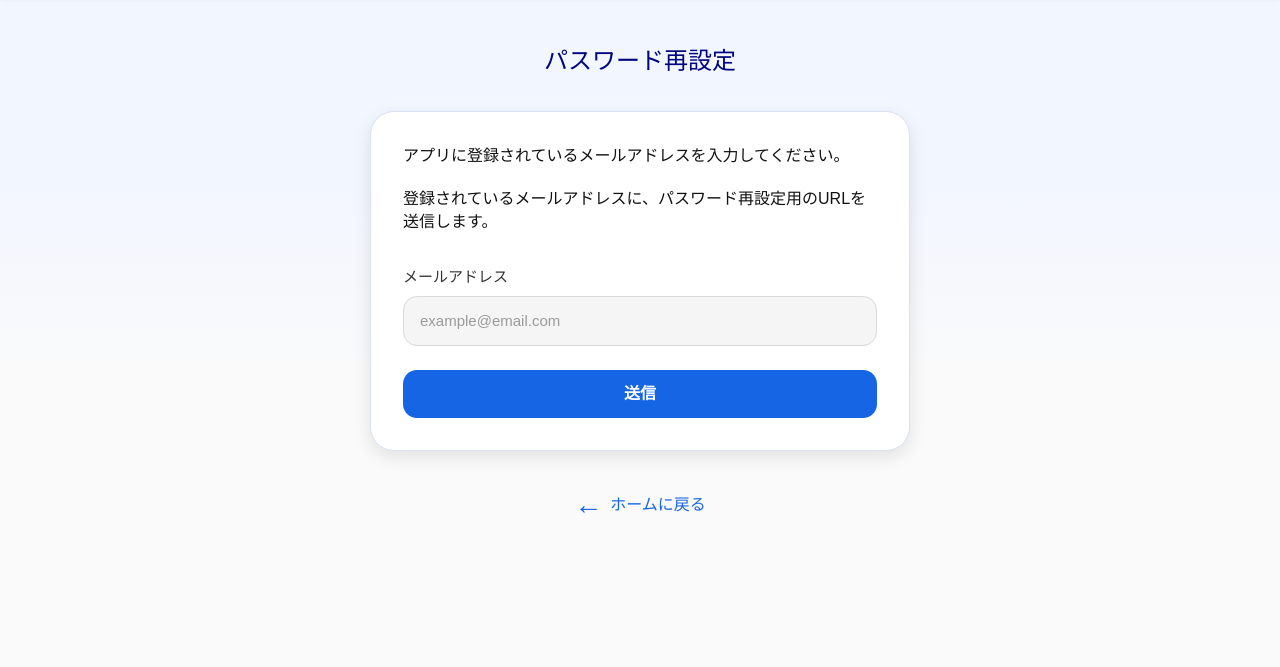
After one commit to naoki-atjp/books-review-app, a Django app: page /users/password-reset/ in a window 1280 px wide. The commit adds this page. Shown: the part 133-800 px from the top of the page. Run offline with Django 4.2, Linux system fonts and the light colour scheme; some libraries are stand-ins or nearby versions.

Commit message:
パスワード忘れた時のUI作成

```diff
--- a/src/sample/templates/common/header.html
+++ b/src/sample/templates/common/header.html
@@ -2,7 +2,7 @@
 
 <header class="bg-customWhite shadow-md py-4">
   <div class="container flex justify-between items-center">
-    <a href="#">
+    <a href="{% url 'home' %}">
       <img src="{% static 'img/logo.svg' %}" class="w-32" />
     </a>
 
@@ -45,8 +45,11 @@
 
       <!-- ログイン前 -->
       {% else %}
-      <a href="{% url 'users:signup' %}" class="hover:underline">新規登録</a>
-      <a href="{% url 'login' %}" class="hover:underline">ログイン</a>
+      <a href="{% url 'login' %}" class="px-2 py-1 text-[16px] font-medium text-[#111111] hover:underline">ログイン</a>
+      <a href="{% url 'users:signup' %}"
+        class="rounded-[14px] border border-[#1565E5] px-6 py-3 text-[16px] font-bold text-[#1565E5] transition hover:bg-[#F7FAFF]">
+        新規登録
+      </a>
       {% endif %}
     </nav>
   </div>
--- a/src/sample/templates/registration/login.html
+++ b/src/sample/templates/registration/login.html
@@ -49,7 +49,7 @@
       </div>
 
       <div class="mb-6">
-        <a href="#" class="text-[13px] font-medium text-[#1565E5] hover:underline">
+        <a href="{% url 'users:password_reset_request' %}" class="text-[13px] font-medium text-[#1565E5] hover:underline">
           パスワードを忘れた場合
         </a>
       </div>
--- /dev/null
+++ b/src/sample/templates/registration/password_reset_request.html
@@ -0,0 +1,38 @@
+{% extends "base.html" %}
+{% load static %}
+{% block page_content %}
+<div class="wrapper max-w-[540px] pt-12 mb-8">
+  <div class="mb-8 text-center">
+    <h1 class="text-[24px] font-medium text-[#000480]">パスワード再設定</h1>
+  </div>
+
+  <div class="rounded-[24px] border border-[#D9E2F2] bg-white px-6 py-7 shadow-[0_6px_18px_rgba(0,0,0,0.1)] md:px-8 md:py-8">
+    <form>
+      <div class="mb-8 text-[16px] leading-[1.45] text-[#111111]">
+        <p>アプリに登録されているメールアドレスを入力してください。</p>
+        <p class="mt-5">登録されているメールアドレスに、パスワード再設定用のURLを送信します。</p>
+      </div>
+
+      <div class="mb-6">
+        <label for="id_email" class="mb-2 block text-[15px] font-medium text-[#333333]">
+          メールアドレス
+        </label>
+        <input type="email" id="id_email" name="email" placeholder="example@email.com"
+          class="w-full rounded-[14px] border border-[#D9D9D9] bg-[#F5F5F5] px-4 py-3 text-[15px] text-[#333333] placeholder:text-[#9A9A9A] outline-none transition focus:border-[#1565E5] focus:bg-white" />
+      </div>
+
+      <button type="button"
+        class="flex w-full items-center justify-center rounded-[14px] bg-[#1565E5] px-5 py-3 text-[16px] font-bold text-white transition hover:opacity-90">
+        送信
+      </button>
+    </form>
+  </div>
+
+  <div class="mt-10 text-center">
+    <a href="{% url 'home' %}" class="inline-flex items-center gap-2 text-[16px] font-medium text-[#1565E5] hover:underline">
+      <span aria-hidden="true" class="text-[28px] leading-none">←</span>
+      <span>ホームに戻る</span>
+    </a>
+  </div>
+</div>
+{% endblock %}
--- a/src/sample/theme/static/css/dist/styles.css
+++ b/src/sample/theme/static/css/dist/styles.css
@@ -1082,56 +1086,16 @@ a {
   margin-top: 1rem;
 }
 
+.mt-5 {
+  margin-top: 1.25rem;
+}
+
 .mt-6 {
   margin-top: 1.5rem;
 }
 
 .mt-8 {
   margin-top: 2rem;
-}
-
-.mb-7 {
-  margin-bottom: 1.75rem;
-}
-
-.ml-0 {
-  margin-left: 0px;
-}
-
-.ml-\[\] {
-  margin-left: ;
-}
-
-.ml-\[-\] {
-  margin-left: -;
-}
-
-.ml-\[-1\] {
-  margin-left: -1;
-}
-
-.ml-\[-10\] {
-  margin-left: -10;
-}
-
-.ml-\[-10p\] {
-  margin-left: -10p;
-}
-
-.ml-\[-10px\] {
-  margin-left: -10px;
-}
-
-.ml-\[-1px\] {
-  margin-left: -1px;
-}
-
-.ml-\[-px\] {
-  margin-left: -px;
-}
-
-.ml-\[-4px\] {
-  margin-left: -4px;
 }
 
 .line-clamp-2 {
@@ -1371,52 +1315,32 @@ a {
   max-width: 360px;
 }
 
+.max-w-\[540px\] {
+  max-width: 540px;
+}
+
+.max-w-\[560px\] {
+  max-width: 560px;
+}
+
 .max-w-\[640px\] {
   max-width: 640px;
 }
 
+.max-w-\[720px\] {
+  max-width: 720px;
+}
+
+.max-w-\[760px\] {
+  max-width: 760px;
+}
+
 .max-w-\[820px\] {
   max-width: 820px;
 }
 
-.max-w-\[720px\] {
-  max-width: 720px;
-}
-
-.max-w-\[72px\] {
-  max-width: 72px;
-}
-
-.max-w-\[7px\] {
-  max-width: 7px;
-}
-
-.max-w-\[px\] {
-  max-width: px;
-}
-
-.max-w-\[4px\] {
-  max-width: 4px;
-}
-
-.max-w-\[46px\] {
-  max-width: 46px;
-}
-
-.max-w-\[460px\] {
-  max-width: 460px;
-}
-
-.max-w-\[54px\] {
-  max-width: 54px;
-}
-
-.max-w-\[540px\] {
-  max-width: 540px;
-}
-
-.max-w-\[560px\] {
-  max-width: 560px;
+.max-w-\[900px\] {
+  max-width: 900px;
 }
 
 .flex-1 {
@@ -1602,8 +1526,16 @@ a {
   border-radius: 1.5rem;
 }
 
-.rounded-\[16px\] {
-  border-radius: 16px;
+.rounded-\[14px\] {
+  border-radius: 14px;
+}
+
+.rounded-\[18px\] {
+  border-radius: 18px;
+}
+
+.rounded-\[24px\] {
+  border-radius: 24px;
 }
 
 .rounded-\[32px\] {
@@ -1626,14 +1558,6 @@ a {
   border-radius: 0.75rem;
 }
 
-.rounded-\[14px\] {
-  border-radius: 14px;
-}
-
-.rounded-\[24px\] {
-  border-radius: 24px;
-}
-
 .border {
   border-width: 1px;
 }
@@ -2077,6 +2010,10 @@ a {
   padding-left: 2rem;
 }
 
+.pt-12 {
+  padding-top: 3rem;
+}
+
 .pt-16 {
   padding-top: 4rem;
 }
@@ -2087,14 +2024,6 @@ a {
 
 .pt-8 {
   padding-top: 2rem;
-}
-
-.pt-12 {
-  padding-top: 3rem;
-}
-
-.pb-16 {
-  padding-bottom: 4rem;
 }
 
 .text-left {
@@ -2114,10 +2043,18 @@ a {
   line-height: 2rem;
 }
 
+.text-\[13px\] {
+  font-size: 13px;
+}
+
 .text-\[14px\] {
   font-size: 14px;
 }
 
+.text-\[15px\] {
+  font-size: 15px;
+}
+
 .text-\[16px\] {
   font-size: 16px;
 }
@@ -2126,8 +2063,12 @@ a {
   font-size: 18px;
 }
 
-.text-\[20px\] {
-  font-size: 20px;
+.text-\[24px\] {
+  font-size: 24px;
+}
+
+.text-\[28px\] {
+  font-size: 28px;
 }
 
 .text-base {
@@ -2155,18 +2096,6 @@ a {
   line-height: 1rem;
 }
 
-.text-\[13px\] {
-  font-size: 13px;
-}
-
-.text-\[15px\] {
-  font-size: 15px;
-}
-
-.text-\[24px\] {
-  font-size: 24px;
-}
-
 .font-bold {
   font-weight: 700;
 }
@@ -2183,6 +2112,10 @@ a {
   line-height: 1.5rem;
 }
 
+.leading-\[1\.45\] {
+  line-height: 1.45;
+}
+
 .leading-none {
   line-height: 1;
 }
@@ -2233,6 +2166,11 @@ a {
   color: rgb(11 99 230 / var(--tw-text-opacity));
 }
 
+.text-\[\#111111\] {
+  --tw-text-opacity: 1;
+  color: rgb(17 17 17 / var(--tw-text-opacity));
+}
+
 .text-\[\#111\] {
   --tw-text-opacity: 1;
   color: rgb(17 17 17 / var(--tw-text-opacity));
@@ -2362,8 +2300,20 @@ a {
   box-shadow: var(--tw-ring-offset-shadow, 0 0 #0000), var(--tw-ring-shadow, 0 0 #0000), var(--tw-shadow);
 }
 
-.shadow-\[0_8px_24px_rgba\(0\2c 0\2c 0\2c 0\.12\)\] {
-  --tw-shadow: 0 8px 24px rgba(0,0,0,0.12);
+.shadow-\[0_10px_28px_rgba\(21\2c 101\2c 229\2c 0\.16\)\2c 0_16px_36px_rgba\(0\2c 0\2c 0\2c 0\.08\)\] {
+  --tw-shadow: 0 10px 28px rgba(21,101,229,0.16),0 16px 36px rgba(0,0,0,0.08);
+  --tw-shadow-colored: 0 10px 28px var(--tw-shadow-color), 0 16px 36px var(--tw-shadow-color);
+  box-shadow: var(--tw-ring-offset-shadow, 0 0 #0000), var(--tw-ring-shadow, 0 0 #0000), var(--tw-shadow);
+}
+
+.shadow-\[0_6px_18px_rgba\(0\2c 0\2c 0\2c 0\.1\)\] {
+  --tw-shadow: 0 6px 18px rgba(0,0,0,0.1);
+  --tw-shadow-colored: 0 6px 18px var(--tw-shadow-color);
+  box-shadow: var(--tw-ring-offset-shadow, 0 0 #0000), var(--tw-ring-shadow, 0 0 #0000), var(--tw-shadow);
+}
+
+.shadow-\[0_8px_24px_rgba\(21\2c 101\2c 229\2c 0\.16\)\] {
+  --tw-shadow: 0 8px 24px rgba(21,101,229,0.16);
   --tw-shadow-colored: 0 8px 24px var(--tw-shadow-color);
   box-shadow: var(--tw-ring-offset-shadow, 0 0 #0000), var(--tw-ring-shadow, 0 0 #0000), var(--tw-shadow);
 }
@@ -2383,18 +2333,6 @@ a {
 .shadow-sm {
   --tw-shadow: 0 1px 2px 0 rgb(0 0 0 / 0.05);
   --tw-shadow-colored: 0 1px 2px 0 var(--tw-shadow-color);
-  box-shadow: var(--tw-ring-offset-shadow, 0 0 #0000), var(--tw-ring-shadow, 0 0 #0000), var(--tw-shadow);
-}
-
-.shadow-\[0_6px_18px_rgba\(0\2c 0\2c 0\2c 0\.1\)\] {
-  --tw-shadow: 0 6px 18px rgba(0,0,0,0.1);
-  --tw-shadow-colored: 0 6px 18px var(--tw-shadow-color);
-  box-shadow: var(--tw-ring-offset-shadow, 0 0 #0000), var(--tw-ring-shadow, 0 0 #0000), var(--tw-shadow);
-}
-
-.shadow-\[0_8px_24px_rgba\(21\2c 101\2c 229\2c 0\.16\)\] {
-  --tw-shadow: 0 8px 24px rgba(21,101,229,0.16);
-  --tw-shadow-colored: 0 8px 24px var(--tw-shadow-color);
   box-shadow: var(--tw-ring-offset-shadow, 0 0 #0000), var(--tw-ring-shadow, 0 0 #0000), var(--tw-shadow);
 }
 
--- a/src/sample/users/urls.py
+++ b/src/sample/users/urls.py
@@ -6,5 +6,6 @@ app_name = "users"
 urlpatterns = [
     path("logout/", views.logout_view, name="logout"),
     path("signup/", views.signup_view, name="signup"),
+    path("password-reset/", views.password_reset_request_view, name="password_reset_request"),
     path("mypage/", views.mypage_view, name="mypage"),
 ]
--- a/src/sample/users/views.py
+++ b/src/sample/users/views.py
@@ -112,6 +112,14 @@ def signup_view(request):
     )
 
 
+@never_cache
+def password_reset_request_view(request):
+    if request.user.is_authenticated:
+        return redirect("home")
+
+    return render(request, "registration/password_reset_request.html")
+
+
 @require_POST
 def logout_view(request):
     auth_logout(request)
```
Also changed, not shown: other parts of src/sample/theme/static/css/dist/styles.css (+112 -49 lines).
